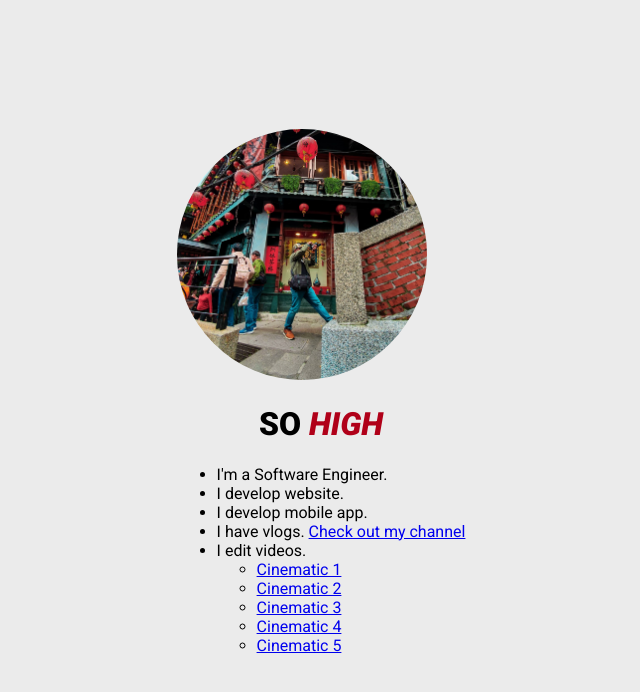
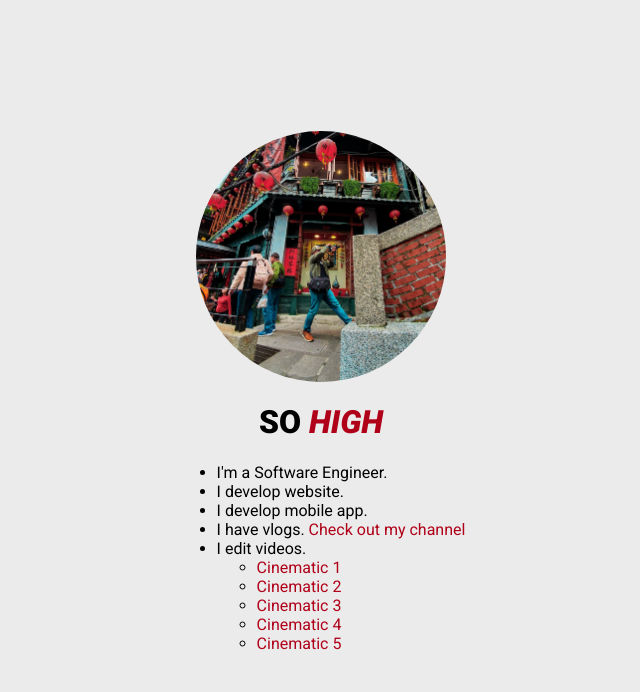
Before and after one commit to alibudbuddev/moxalibudbud, a website: page app/index.html in a window 1280 px wide. Shown: the whole page, without its empty margins (319-959 px from the left). Drawn offline with Linux system fonts and the light colour scheme.

Commit message:
Refactor color and alignment

```diff
--- a/app/home-style.css
+++ b/app/home-style.css
@@ -3,6 +3,15 @@ html, body {
   margin: 0;
   font-family: Roboto;
   background: #ebebeb;
+}
+
+a {
+	color: #b00019;
+	text-decoration: none;
+}
+
+a:hover {
+	text-decoration: underline;
 }
 
 .container {
@@ -11,9 +20,10 @@ html, body {
   flex-wrap: wrap;
   height: 100%;
   justify-content: center;
+  flex-direction: column;
 }
 
-.container .image img {
+.container img {
 	width: 250px;
   border-radius: 50%;
 }
--- a/app/index.html
+++ b/app/index.html
@@ -13,8 +13,8 @@
 
   <body>
     <div class="container">
-      <div class="image">
-        <img src="assets/img/me.jpg">
+      <img src="assets/img/me.jpg">
+      <div class="content">
         <h1>So <span>High</span></h1>
         <ul>
           <li>I'm a Software Engineer.</li>
```
